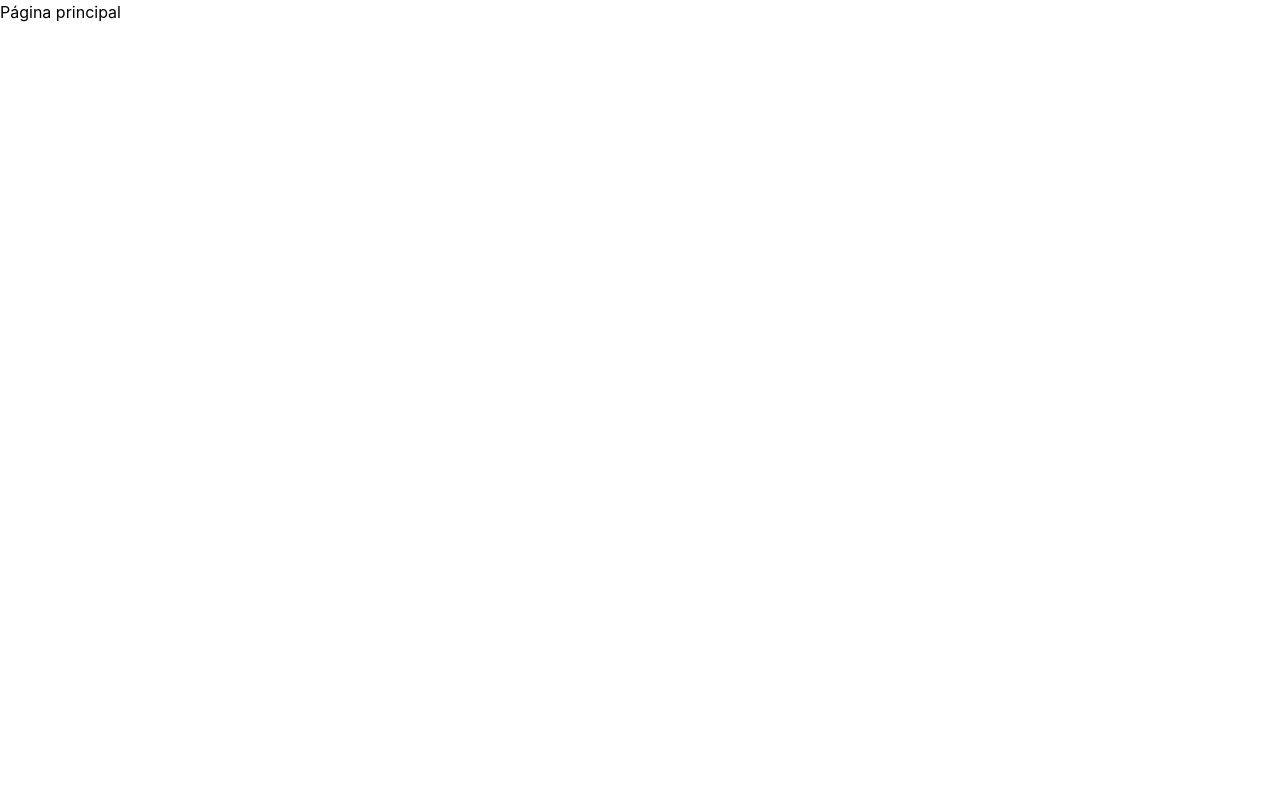
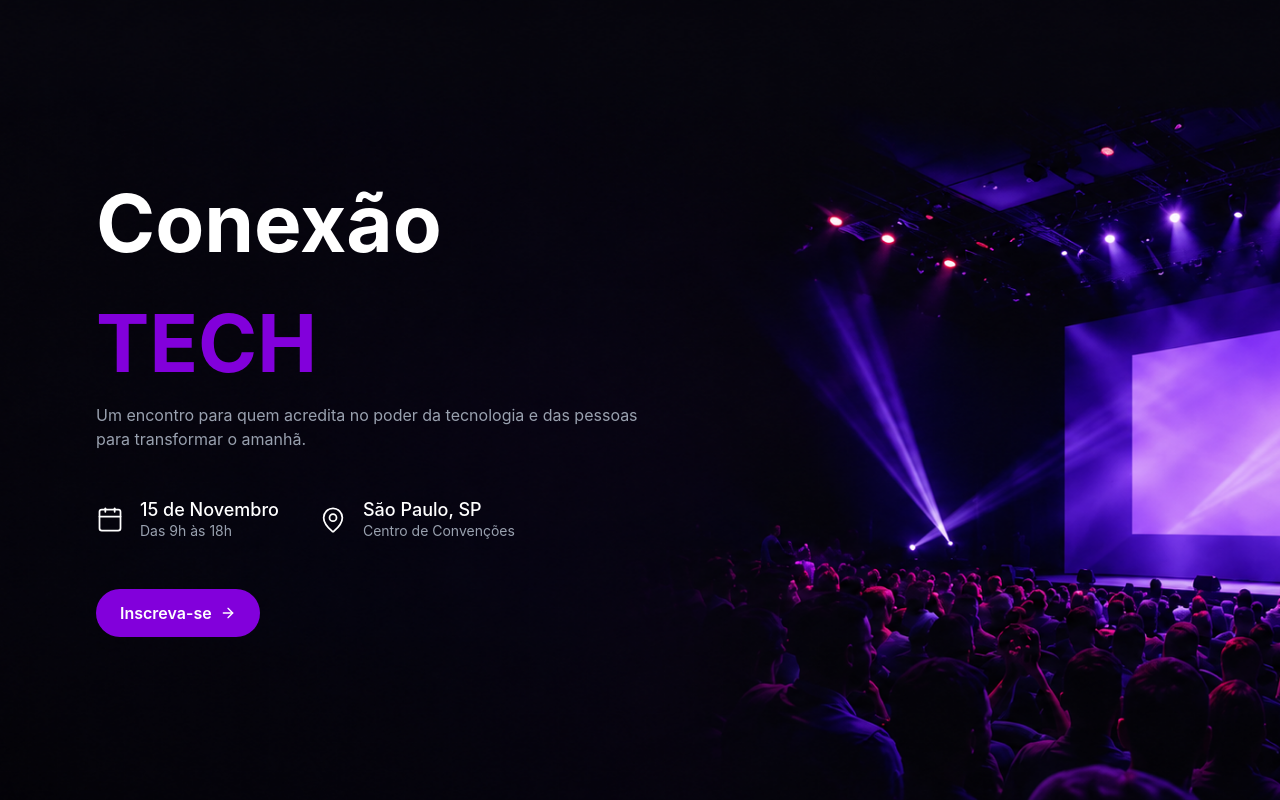
Before and after one commit to WilliamKunzler/inscricao_eventos, a React (Vite) app in the folder frontend/: page / in a window 1280 px wide. Built offline with nearby package versions, Linux system fonts and the light colour scheme.

Commit message:
customização da hero da página principal

```diff
--- a/frontend/package.json
+++ b/frontend/package.json
@@ -11,6 +11,7 @@
   },
   "dependencies": {
     "@tailwindcss/vite": "^4.3.3",
+    "lucide-react": "^1.59.0",
     "react": "^19.3.1",
     "react-dom": "^19.3.1",
     "react-router": "^7.18.4",
--- /dev/null
+++ b/frontend/src/components/ButtonRedirect.jsx
@@ -0,0 +1,19 @@
+import { ArrowRight } from "lucide-react"
+import { useNavigate } from "react-router"
+
+function ButtonRedirect({ placeholder, destino }) {
+    const navigate = useNavigate()
+
+    const acao = () => {
+        navigate(destino)
+    }
+
+    return (
+        <div onClick={acao} className="flex text-white bg-purple-700 py-3 px-6 rounded-3xl items-center gap-2 cursor-pointer">
+            <h1 className="font-semibold">{placeholder}</h1>
+            <ArrowRight size={16} />
+        </div>
+    )
+}
+
+export default ButtonRedirect;
--- /dev/null
+++ b/frontend/src/components/Infografico.jsx
@@ -0,0 +1,13 @@
+function Infografico({ icone: Icone, titulo, subtitulo }) {
+    return (
+        <div className="flex items-center gap-4 text-white">
+            <Icone size={28} strokeWidth={1.5} className="shrink-0" />
+            <div className="flex flex-col">
+                <h3 className="text-lg font-medium leading-tight">{titulo}</h3>
+                <p className="text-sm text-gray-400">{subtitulo}</p>
+            </div>
+        </div>
+    )
+}
+
+export default Infografico;
--- a/frontend/src/pages/Home.jsx
+++ b/frontend/src/pages/Home.jsx
@@ -1,7 +1,24 @@
+import { Calendar, MapPin, Users } from "lucide-react";
+import ImgHero from "../assets/hero.png"
+import ButtonRedirect from "../components/ButtonRedirect";
+import Infografico from "../components/Infografico";
+
 function HomePage() {
 
     return (
-        <h1>Página principal</h1>
+        <div>
+            <div className="w-full h-screen bg-cover bg-center bg-no-repeat" style={{ backgroundImage: `url(${ImgHero})` }}>
+                <div className="h-full w-1/2 flex flex-col items-start justify-center text-white pl-24">
+                    <h1 className="text-[80px] font-bold">Conexão <span className="text-purple-700">TECH</span></h1>
+                    <p className="text-gray-400">Um encontro para quem acredita no poder da tecnologia e das pessoas para transformar o amanhã.</p>
+                    <div className="flex gap-10 my-12">
+                        <Infografico icone={Calendar} titulo={"15 de Novembro"} subtitulo={"Das 9h às 18h"} />
+                        <Infografico icone={MapPin} titulo={"São Paulo, SP"} subtitulo={"Centro de Convenções"} />
+                    </div>
+                    <ButtonRedirect placeholder={"Inscreva-se"} destino={"/inscricoes"} />
+                </div>
+            </div>
+        </div>
     )
 }
 
```
Also changed, not shown: frontend/src/assets/hero.png (added), 1 other file (tests, documents, lock files or other folders).
